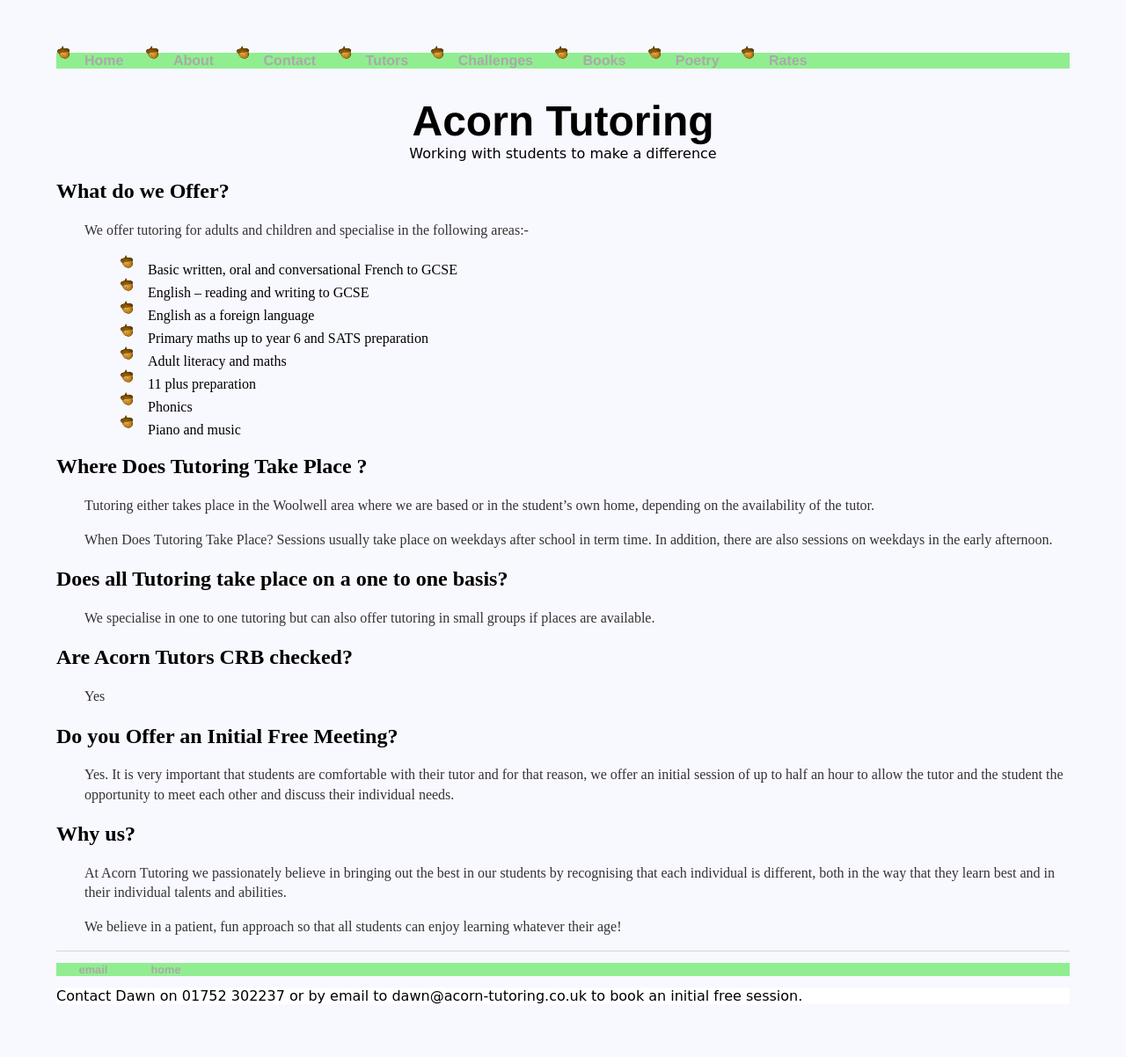
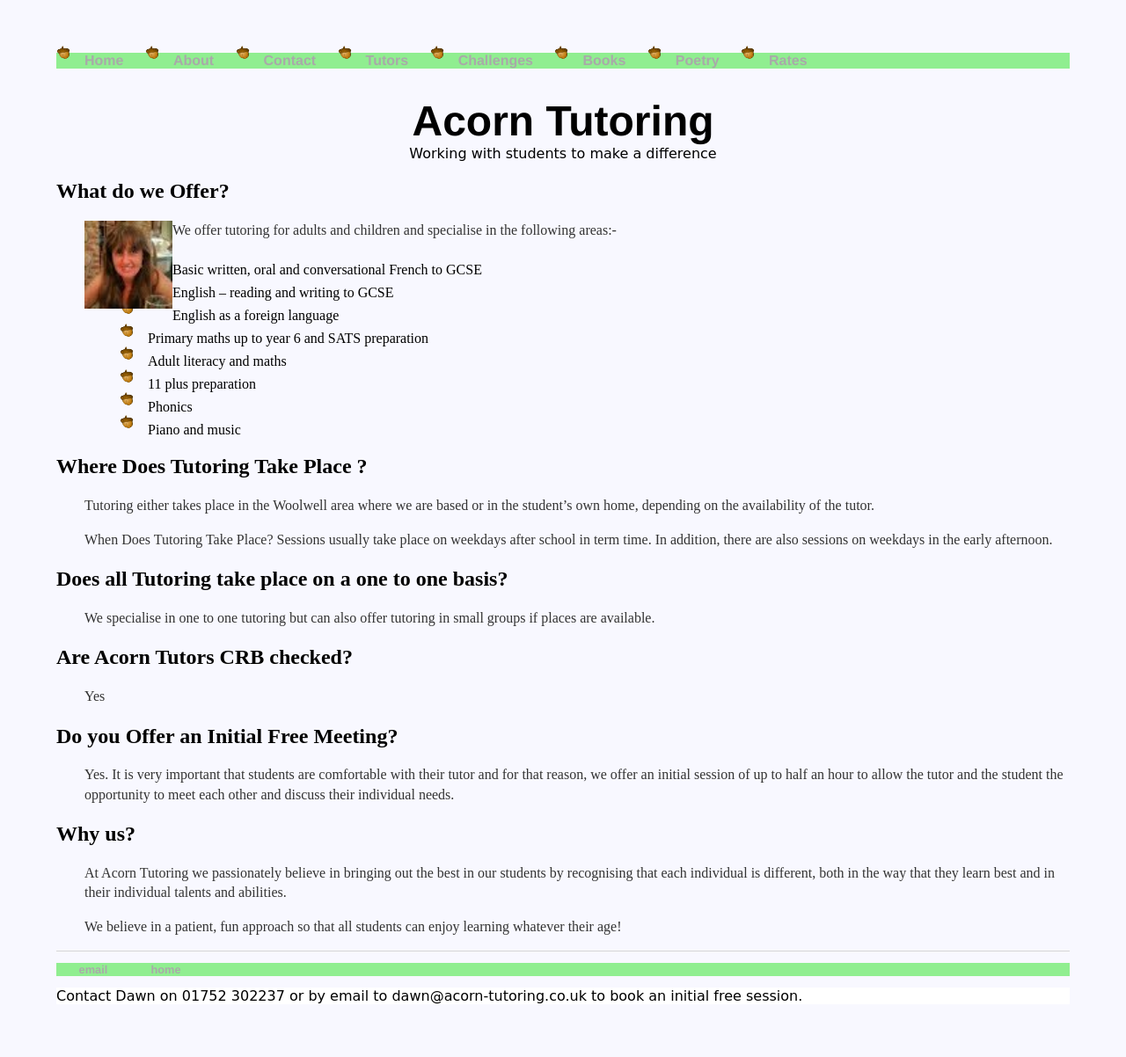
Before and after one commit to JohnPickerill/tutor, a Jekyll site: the page built from index.md, in a window 1280 px wide. Shown: the whole page at 88% size. Built offline with Jekyll 4.4.1, drawn with Linux system fonts in a browser that asks for light colours.

Commit message:
morepages

```diff
--- a/index.md
+++ b/index.md
@@ -10,6 +10,8 @@
 </div>
 
 ## What do we Offer?
+
+<img src="/assets/dawn.jpg" alt="dawn" style="height:100px; width:auto; float:left;">
 
 We offer tutoring for adults and children and specialise in the following areas:-
 
```
